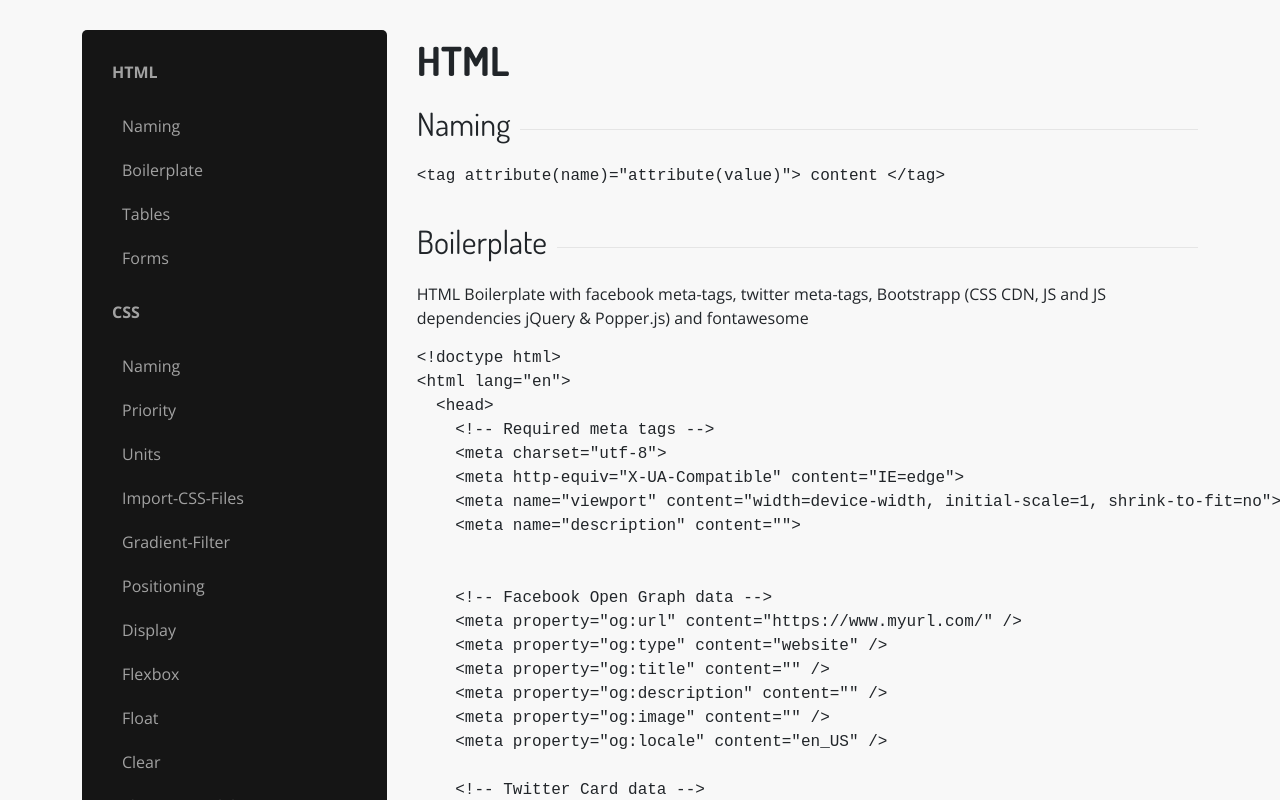
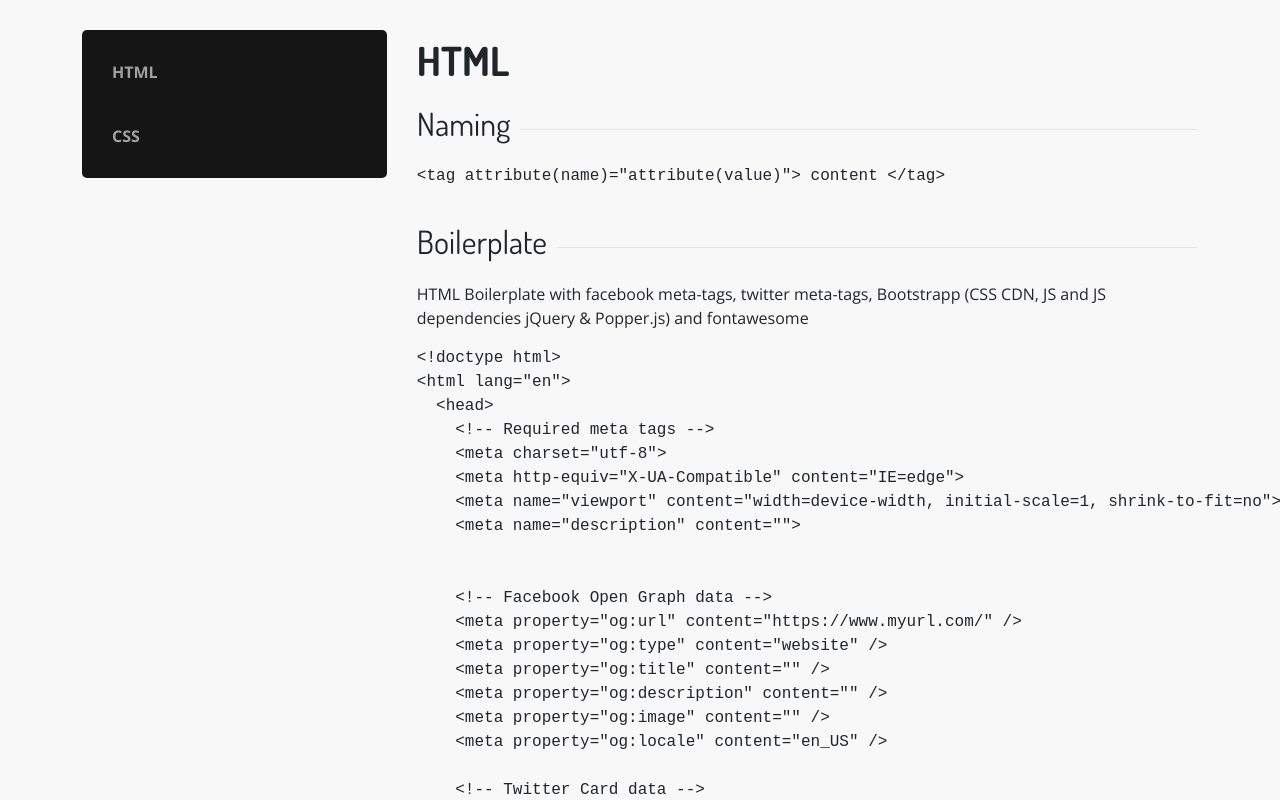
Before and after one commit to renodor/react-cheatsheet, a React app: page /html in a window 1280 px wide. Shown: the top 800 px of the page. Built offline with nearby package versions, Linux system fonts and the light colour scheme.

Commit message:
Add collapsing feature to navbar

```diff
--- a/assets/stylesheets/navbar.scss
+++ b/assets/stylesheets/navbar.scss
@@ -8,6 +8,12 @@
     padding: 10px;
     background-color: #151515;
     ul {
+      .nav-sub-links {
+        display: none;
+        &.collapsed {
+          display: block;
+        }
+      }
       list-style: none;
       padding: 0;
       margin: 0;
--- a/src/components/app.jsx
+++ b/src/components/app.jsx
@@ -6,7 +6,7 @@ import Section from './section';
 const App = ({ match }) => {
   return (
     <div className="app">
-      <Navbar />
+      <Navbar selectedSection={match.params.section} />
       <Section sectionName={match.params.section} />
     </div>
   );
--- a/src/containers/navbar.jsx
+++ b/src/containers/navbar.jsx
@@ -2,22 +2,18 @@ import React, { Component } from 'react';
 import { HashLink as Link } from 'react-router-hash-link';
 import { connect } from 'react-redux';
 
+import NavBarSubSections from './navbar_sub_sections';
+
 class Navbar extends Component {
-  displaySubsection = (section, subSections) => {
-    if (subSections) {
-      return (
-        <ul>
-          {subSections.map((subSection) => {
-            return (
-              <li key={subSection}>
-                <Link className="nav-link sub-section-link" to={`/${section}#${subSection}`}>{subSection}</Link>
-              </li>
-            );
-          })}
-        </ul>
-      );
-    }
-    return null;
+  constructor(props) {
+    super(props);
+    this.state = { clicked: false };
+  }
+
+  handleClick = () => {
+    this.setState({
+      clicked: !this.state.clicked
+    });
   }
 
   render() {
@@ -29,8 +25,8 @@ class Navbar extends Component {
             {Object.keys(sections).map((section) => {
               return (
                 <li key={section}>
-                  <Link className="nav-link section-link" to={`/${section}`}>{`${section}`}</Link>
-                  {this.displaySubsection(section, sections[section])}
+                  <Link onClick={this.handleClick} className="nav-link section-link" to={`/${section}`}>{`${section}`}</Link>
+                  <NavBarSubSections selectedSection={this.props.selectedSection} section={section} subSections={sections[section]} />
                 </li>
               );
             })}
--- /dev/null
+++ b/src/containers/navbar_sub_sections.jsx
@@ -0,0 +1,47 @@
+import React, { Component } from 'react';
+import { HashLink as Link } from 'react-router-hash-link';
+import { connect } from 'react-redux';
+
+class NavbarSubSections extends Component {
+  constructor(props) {
+    super(props);
+
+    this.state = { collapsed: false };
+  }
+
+  // eslint-disable-next-line camelcase
+  UNSAFE_componentWillReceiveProps(nextProps) {
+    if (this.props.section === nextProps.selectedSection) {
+      this.setState({
+        collapsed: true
+      });
+    } else {
+      this.setState({
+        collapsed: false
+      });
+    }
+  }
+
+  render() {
+    const { section, subSections } = this.props;
+    return (
+      <ul className={`nav-sub-links ${this.state.collapsed ? 'collapsed' : ''}`}>
+        {subSections.map((subSection) => {
+          return (
+            <li key={subSection}>
+              <Link className="nav-link sub-section-link" to={`/${section}#${subSection}`}>{subSection}</Link>
+            </li>
+          );
+        })}
+      </ul>
+    );
+  }
+}
+
+function mapStateToProps(state) {
+  return {
+    sections: state.sections
+  };
+}
+
+export default connect(mapStateToProps)(NavbarSubSections);
```
